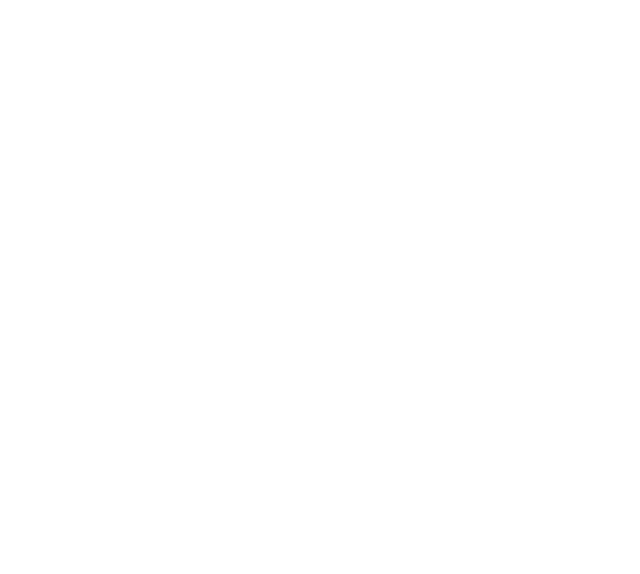
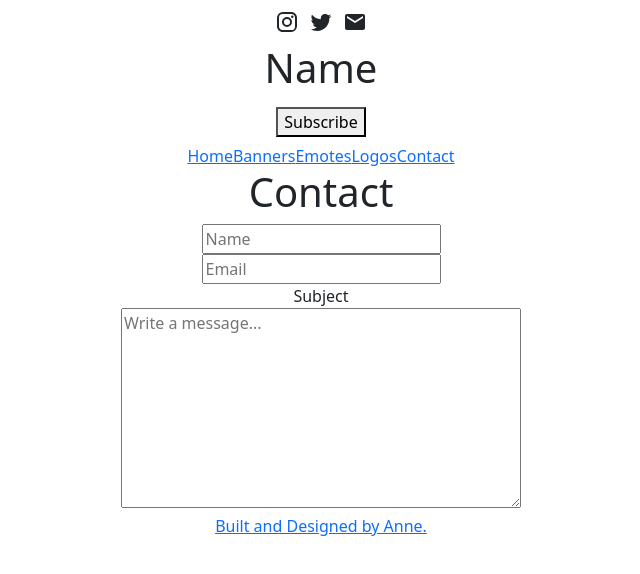
Before and after one commit to vian-ai/v1-ArtLabs, a React (Create React App) app: page /#/contact in a window 1280 px wide. Shown: the top 574 px of the page, without its empty margins (319-959 px from the left). Built offline with nearby package versions, Linux system fonts and the light colour scheme.

Commit message:
skeleton

```diff
--- a/package.json
+++ b/package.json
@@ -3,6 +3,10 @@
   "version": "0.1.0",
   "private": true,
   "dependencies": {
+    "@emotion/react": "^11.9.3",
+    "@emotion/styled": "^11.9.3",
+    "@mui/icons-material": "^5.8.4",
+    "@mui/material": "^5.8.6",
     "@testing-library/jest-dom": "^5.16.4",
     "@testing-library/react": "^13.3.0",
     "@testing-library/user-event": "^13.5.0",
@@ -10,6 +14,7 @@
     "react": "^18.2.0",
     "react-dom": "^18.2.0",
     "react-router-dom": "^6.3.0",
+    "react-router-hash-link": "^2.4.3",
     "react-scripts": "5.0.1",
     "web-vitals": "^2.1.4"
   },
--- a/src/App.js
+++ b/src/App.js
@@ -1,8 +1,38 @@
+import { Routes, Route, Link } from 'react-router-dom';
+
+// importing routes
+import Header from './Components/Header';
+import Home from './Components/Home';
+import Banners from './Components/Banners';
+import Emotes from './Components/Emotes';
+import Logos from './Components/Logos';
+import Contact from './Components/Contact';
+import Footer from './Components/Footer';
+
 import './Styles/App.css';
 
 function App() {
   return (
     <div className="App">
+      <Header />
+      <nav>
+        <Link to='/'>Home</Link>
+        <Link to='/banners'>Banners</Link>
+        <Link to='/emotes'>Emotes</Link>
+        <Link to='/logos'>Logos</Link>
+        <Link to='/contact'>Contact</Link>
+      </nav>
+      <main>
+        <Routes>
+          <Route path='/' element={<Home />} />
+          <Route path='/banners' element={<Banners />} />
+          <Route path='/emotes' element={<Emotes />} />
+          <Route path='/logos' element={<Logos />} />
+          <Route path='/contact' element={<Contact />} />
+          <Route />
+        </Routes>
+      </main>
+      <Footer />
     </div>
   );
 }
--- a/src/Components/Banners.js
+++ b/src/Components/Banners.js
@@ -0,0 +1,12 @@
+import React from 'react';
+
+const Banners = () => {
+    return (
+        <div>
+            <h1>Banners</h1>
+            <p>Lorem ipsum dolor, sit amet consectetur adipisicing elit. Praesentium, at? Non asperiores ad omnis laborum iste odio perferendis doloremque ipsum veritatis, quis alias nisi ut! Facilis, aperiam. Sapiente, commodi enim!</p>
+        </div>
+    )
+}
+
+export default Banners;
--- a/src/Components/Contact.js
+++ b/src/Components/Contact.js
@@ -0,0 +1,47 @@
+import React from 'react';
+
+const Contact = () => {
+    return (
+        <div>
+            <h1>Contact</h1>
+            <div className='contact-container'>
+                <form>
+                    <div className='row'>
+                        <div>
+                            <input
+                                type='text'
+                                id='name'
+                                name='firstName'
+                                placeholder='Name'
+                            />
+                        </div>
+                    </div>
+                    <div className='row'>
+                        <div>
+                            <input
+                                type='text'
+                                id='email'
+                                name='email'
+                                placeholder='Email'
+                            />
+                        </div>
+                    </div>
+                    <div className='row'>
+                        <label for='subject'>Subject</label>
+                        <div>
+                            <textarea
+                                id='subject'
+                                name='subject'
+                                placeholder='Write a message...'
+                                style={{ height: 200, width: 400 }}
+                                >
+                            </textarea>
+                        </div>
+                    </div>
+                </form>
+            </div>
+        </div>
+    )
+}
+
+export default Contact;
--- a/src/Components/Emotes.js
+++ b/src/Components/Emotes.js
@@ -0,0 +1,12 @@
+import React from 'react';
+
+const Emotes = () => {
+    return (
+        <div>
+            <h1>Emotes</h1>
+            <p>Lorem ipsum dolor, sit amet consectetur adipisicing elit. Praesentium, at? Non asperiores ad omnis laborum iste odio perferendis doloremque ipsum veritatis, quis alias nisi ut! Facilis, aperiam. Sapiente, commodi enim!</p>
+        </div>
+    )
+}
+
+export default Emotes;
--- a/src/Components/Footer.js
+++ b/src/Components/Footer.js
@@ -0,0 +1,13 @@
+import React from 'react';
+
+const Footer = () => {
+    return (
+        <div>
+            <a href='https://github.com/vian-ai' target='_blank' className='content'>
+                <p>Built and Designed by Anne.</p>
+            </a>
+        </div>
+    )
+}
+
+export default Footer;
--- a/src/Components/Header.js
+++ b/src/Components/Header.js
@@ -0,0 +1,24 @@
+import React from 'react';
+import InstagramIcon from '@mui/icons-material/Instagram';
+import TwitterIcon from '@mui/icons-material/Twitter';
+import EmailIcon from '@mui/icons-material/Email';
+
+const Header = () => {
+    return (
+        <div>
+            <div className='social-icons'>
+                <InstagramIcon />
+                <TwitterIcon style={{ margin: 10 }} />
+                <EmailIcon />
+            </div>
+            <div className='web-name'>
+                <h1>Name</h1>
+            </div>
+            <div className='btn'>
+                <button>Subscribe</button>
+            </div>
+        </div>
+    )
+}
+
+export default Header;
--- /dev/null
+++ b/src/Components/Home.js
@@ -0,0 +1,48 @@
+import React from 'react';
+
+const Home = () => {
+    const tabs = [
+        {
+            tab: 'Banners'
+        },
+        {
+            tab: 'Emotes'
+        },
+        {
+            tab: 'Logos'
+        }
+    ];
+
+    const listTabs = tabs.map((item) => {
+        return (
+            <div className='tab-containers'>
+                {item.tab}
+            </div>
+        )
+    });
+
+    return (
+        <div>
+            <h1>Home</h1>
+            <div className='card-containers'>
+                {listTabs}
+            </div>
+            <div className='sub-container'>
+                <div className='content'>
+                    <h2>Subscribe to our Site</h2>
+                    <section>
+                        <footer>
+                            <input
+                                type='email'
+                                placeholder='Enter your Email Address'
+                            />
+                            <button>Subscribe</button>
+                        </footer>
+                    </section>
+                </div>
+            </div>
+        </div>
+    )
+}
+
+export default Home;
--- a/src/Components/Logos.js
+++ b/src/Components/Logos.js
@@ -0,0 +1,12 @@
+import React from 'react';
+
+const Logos = () => {
+    return (
+        <div>
+            <h1>Logos</h1>
+            <p>Lorem ipsum dolor, sit amet consectetur adipisicing elit. Praesentium, at? Non asperiores ad omnis laborum iste odio perferendis doloremque ipsum veritatis, quis alias nisi ut! Facilis, aperiam. Sapiente, commodi enim!</p>
+        </div>
+    )
+}
+
+export default Logos;
```
Also changed, not shown: 1 other file (tests, documents, lock files or other folders).
